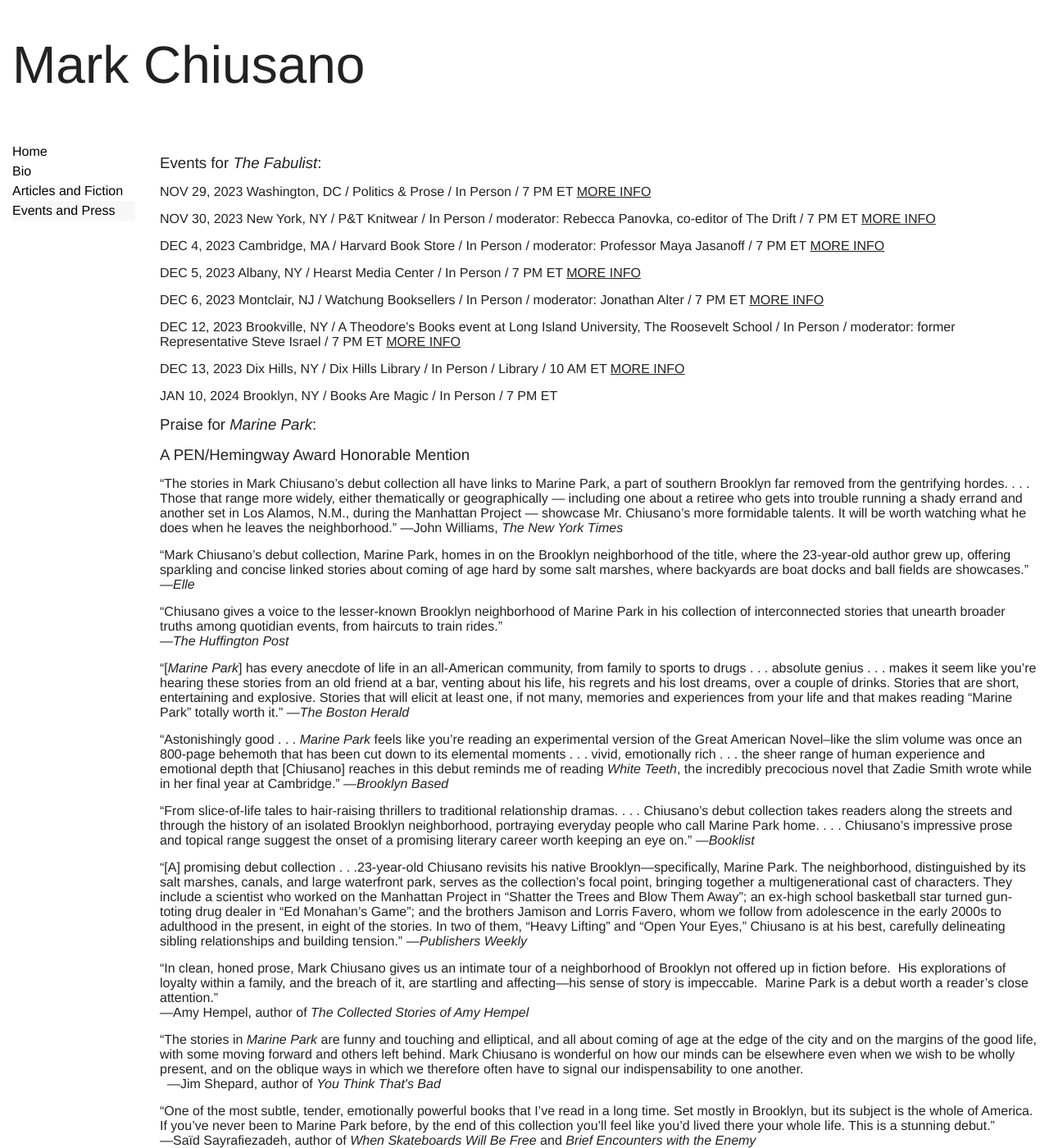
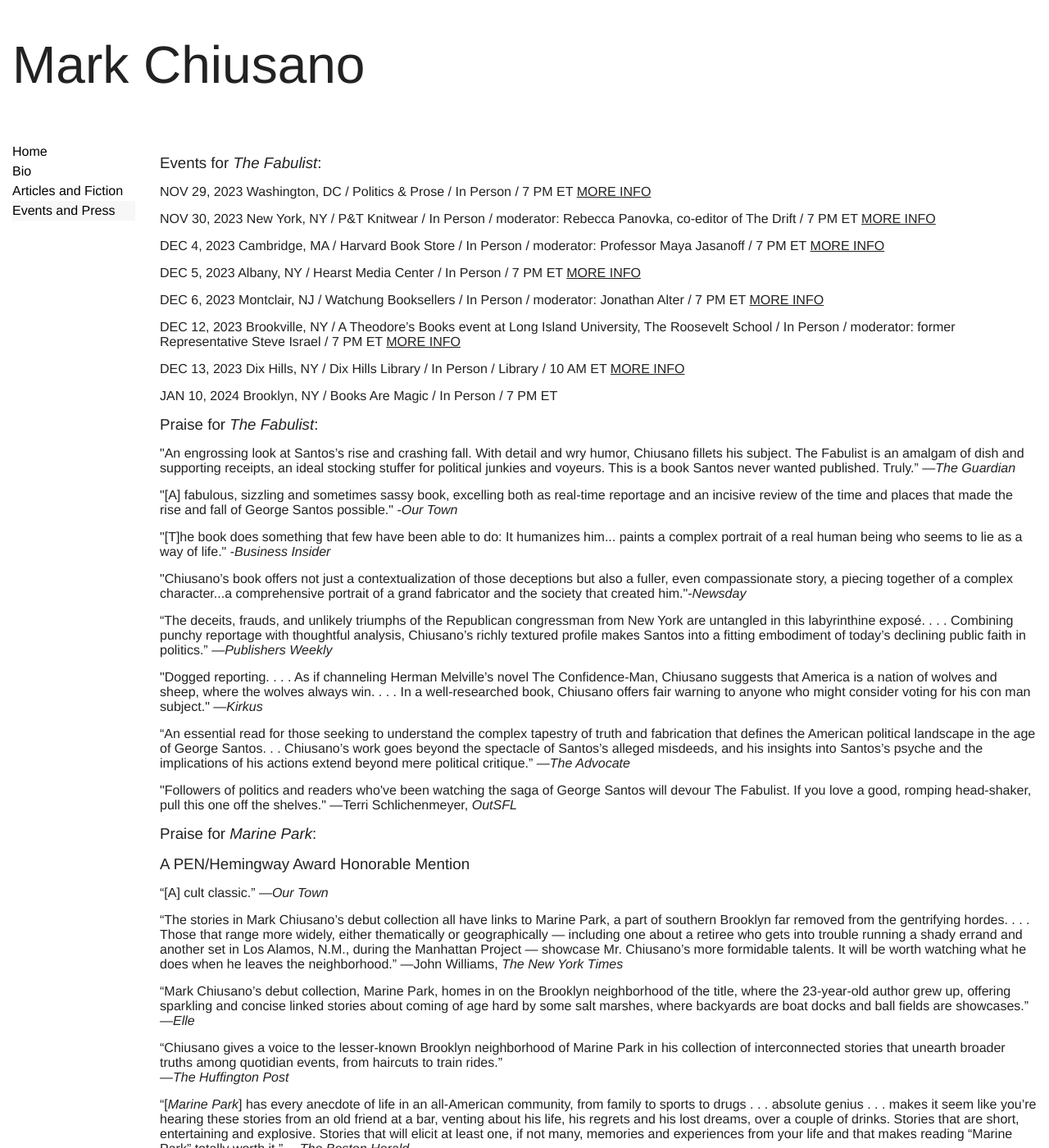
Before and after one commit to mjchiusano/mjchiusano.github.io, a Jekyll site: the page built from press.html, in a window 1280 px wide and 1400 px high. Shown: the whole window at 82% size. Built offline with Jekyll 4.4.1, drawn with Linux system fonts in a browser that asks for light colours; Markdown is read by kramdown in place of the engine named in the settings.

Commit message:
Update press.html
reviews

```diff
--- a/press.html
+++ b/press.html
@@ -22,9 +22,37 @@
 
 <p class="gutter-pad-bottom">JAN 10, 2024    Brooklyn, NY / Books Are Magic / In Person / 7 PM ET</p>
 
+<h3 class="gutter-pad-bottom">Praise for <i>The Fabulist</i>:</h3>
+
+<p class="gutter-pad-bottom">"An engrossing look at Santos’s rise and crashing fall. With detail and wry humor, Chiusano fillets his subject. The Fabulist is an amalgam of dish and supporting receipts, an ideal stocking stuffer for political junkies and voyeurs. This is a book Santos never wanted published. Truly.”
+—<i>The Guardian</i></p>
+
+<p class="gutter-pad-bottom">"[A] fabulous, sizzling and sometimes sassy book, excelling both as real-time reportage and an incisive review of the time and places that made the rise and fall of George Santos possible." -<i>Our Town</i></p>
+
+<p class="gutter-pad-bottom">"[T]he book does something that few have been able to do: It humanizes him... paints a complex portrait of a real human being who seems to lie as a way of life." -<i>Business Insider</i></p>
+
+<p class="gutter-pad-bottom">"Chiusano’s book offers not just a contextualization of those deceptions but also a fuller, even compassionate story, a piecing together of a complex character...a comprehensive portrait of a grand fabricator and the society that created him."-<i>Newsday</i></p>
+
+<p class="gutter-pad-bottom">“The deceits, frauds, and unlikely triumphs of the Republican congressman from New York are untangled in this labyrinthine exposé. . . . Combining punchy reportage with thoughtful analysis, Chiusano’s richly textured profile makes Santos into a fitting embodiment of today’s declining public faith in politics.”
+—<i>Publishers Weekly</i></p>
+
+<p class="gutter-pad-bottom">"Dogged reporting. . . . As if channeling Herman Melville’s novel The Confidence-Man, Chiusano suggests that America is a nation of wolves and sheep, where the wolves always win. . . . In a well-researched book, Chiusano offers fair warning to anyone who might consider voting for his con man subject."
+—<i>Kirkus</i></p>
+
+<p class="gutter-pad-bottom">“An essential read for those seeking to understand the complex tapestry of truth and fabrication that defines the American political landscape in the age of George Santos. . . Chiusano’s work goes beyond the spectacle of Santos’s alleged misdeeds, and his insights into Santos’s psyche and the implications of his actions extend beyond mere political critique.”
+—<i>The Advocate</i></p>
+
+<p class="gutter-pad-bottom">"Followers of politics and readers who've been watching the saga of George Santos will devour The Fabulist. If you love a good, romping head-shaker, pull this one off the shelves."
+—Terri Schlichenmeyer, <i>OutSFL</i></p>
+
+
+
 <h3 class="gutter-pad-bottom">Praise for <i>Marine Park</i>:</h3>
 
 <h3 class="gutter-pad-bottom">A PEN/Hemingway Award Honorable Mention</h3>
+
+<p class="gutter-pad-bottom">“[A] cult classic.”
+—<i>Our Town</i></p>
 
 <p class="gutter-pad-bottom">“The stories in Mark Chiusano’s debut collection all have links to Marine Park, a part of southern Brooklyn far removed from the gentrifying hordes. . . . Those that range more widely, either thematically or geographically — including one about a retiree who gets into trouble running a shady errand and another set in Los Alamos, N.M., during the Manhattan Project — showcase Mr. Chiusano’s more formidable talents. It will be worth watching what he does when he leaves the neighborhood.”
 —John Williams, <i>The New York Times</i></p>
```
